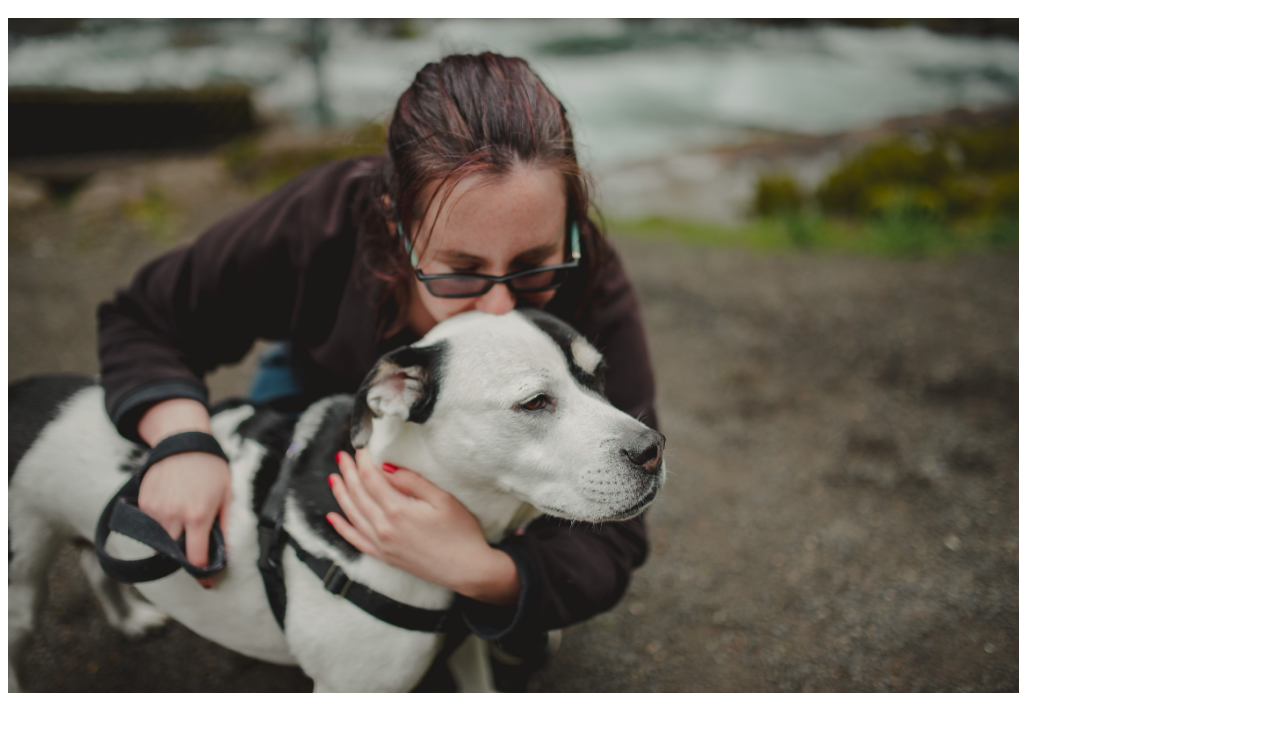
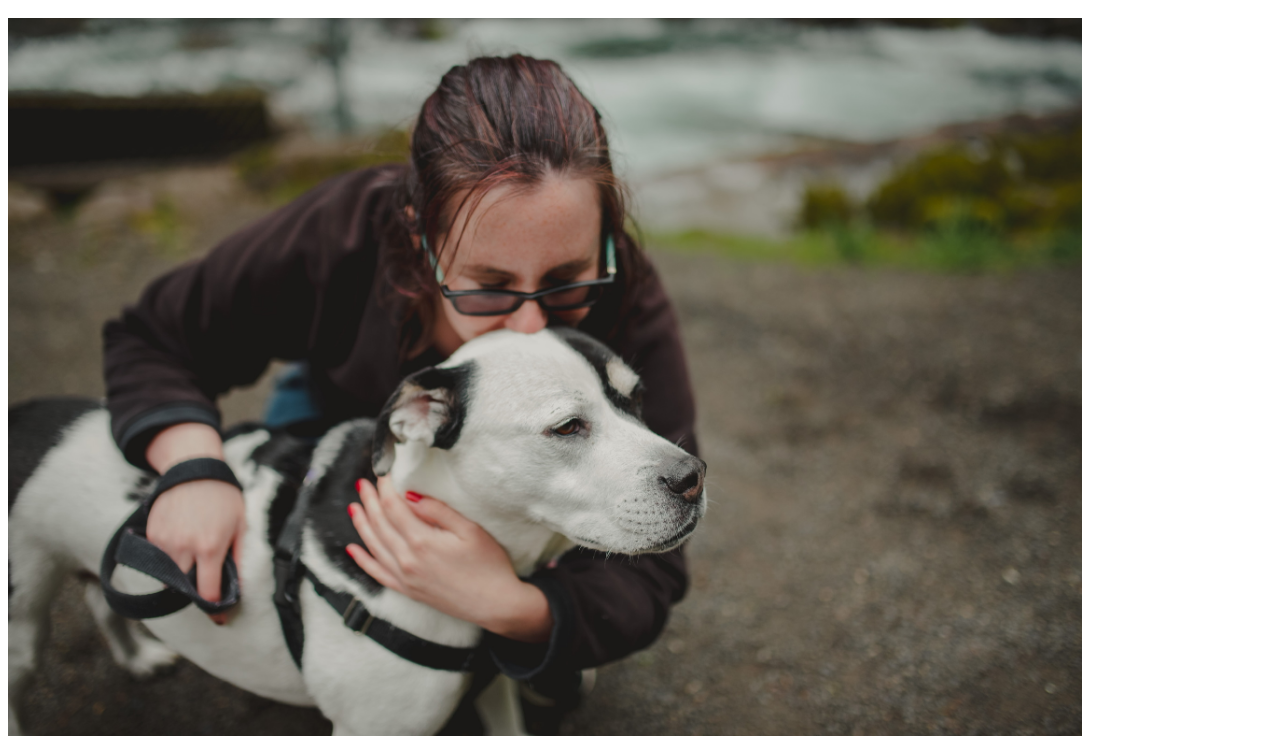
Before and after one commit to DanielleMBerg/DanielleMBerg.github.io, a plain HTML site: page index.html in a window 1280 px wide. Shown: the part 48-800 px from the top of the page. Drawn offline with Linux system fonts and the light colour scheme.

Commit message:
Update index.html

```diff
--- a/index.html
+++ b/index.html
@@ -1,4 +1,4 @@
 <html>
     <h1>Danielle's Portfolio</h1>
-    <img src="./Biopic2.JPG" width="80%" />
+    <img src="./Biopic2.JPG" width="85%" />
     </html>
```
